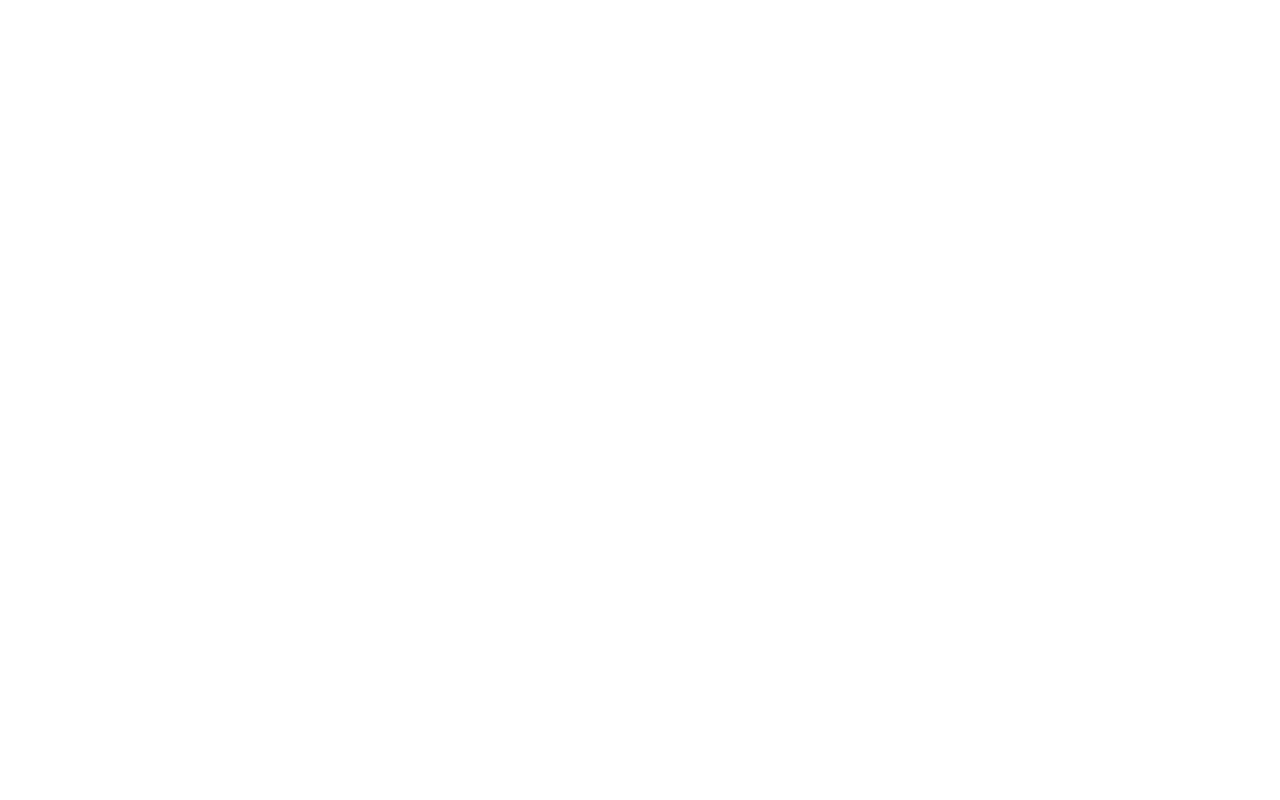
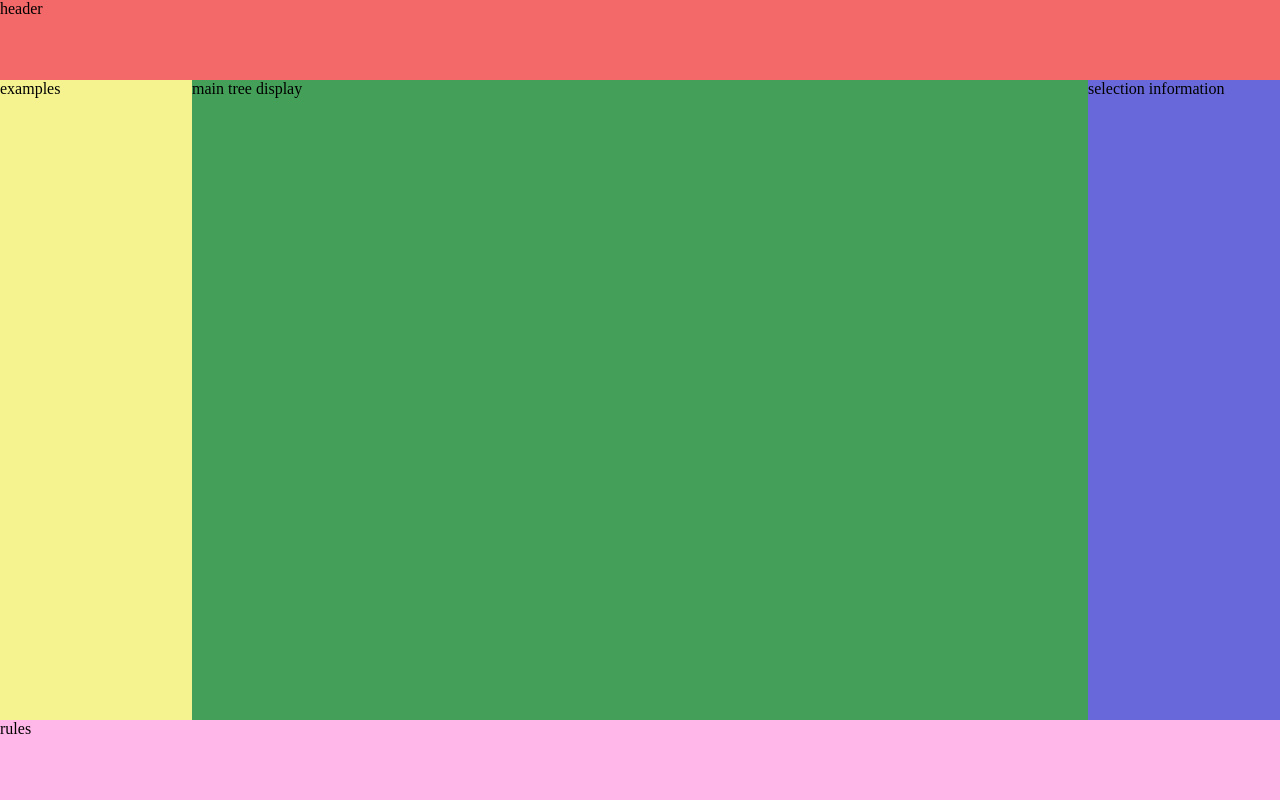
Before and after one commit to seachel/Treehehe, a website: page Visualization/index.html in a window 1280 px wide. Drawn offline with nearby package versions, Linux system fonts and the light colour scheme; some packages are replaced by stand-ins of ours.

Commit message:
Initial layout of visualization page using Grid.

```diff
--- a/Visualization/index.html
+++ b/Visualization/index.html
@@ -32,11 +32,12 @@
 		<!-- <script type="text/javascript" src='scripts/MathJax/MathJax.js' async></script>		 -->
     </head>
     <body>
-
-        <div class="header-panel"></div>
-        <div class="example-selection-panel"></div>
-        <div class="rule-panel"></div>
-        <div class="tree-display-panel"></div>
-        <div class="selection-info-panel"></div>
+        <div class="page-container">
+            <div class="header-panel">header</div>
+            <div class="example-selection-panel">examples</div>
+            <div class="rule-panel">rules</div>
+            <div class="tree-display-panel">main tree display</div>
+            <div class="selection-info-panel">selection information</div>
+        </div>
     </body>
 </html>
--- a/Visualization/styles/style.css
+++ b/Visualization/styles/style.css
@@ -0,0 +1,49 @@
+/* Dev styles */
+
+.header-panel { background: rgb(243, 104, 104); }
+.example-selection-panel { background: rgb(245, 243, 144); }
+.rule-panel { background: rgb(255, 183, 233); }
+.tree-display-panel { background: rgb(68, 160, 88); }
+.selection-info-panel { background: rgb(104, 104, 219); }
+
+
+/* Page styles */
+
+body
+{
+    margin: 0;
+}
+
+.page-container
+{
+    display: grid;
+    grid-template: 10% 1fr 10% / 15% 1fr 15%;
+    width: 100%;
+    height: 100%;
+}
+
+
+.header-panel
+{
+    grid-area: 1 / 1 / span 1 / span 3;
+}
+
+.example-selection-panel
+{
+    grid-area: 2 / 1 / span 1;
+}
+
+.rule-panel
+{
+    grid-area: 3 / 1 / span 1 / span 3;
+}
+
+.tree-display-panel
+{
+    grid-area: 2 / 2;
+}
+
+.selection-info-panel
+{
+    grid-area: 2 / 3;
+}
```
